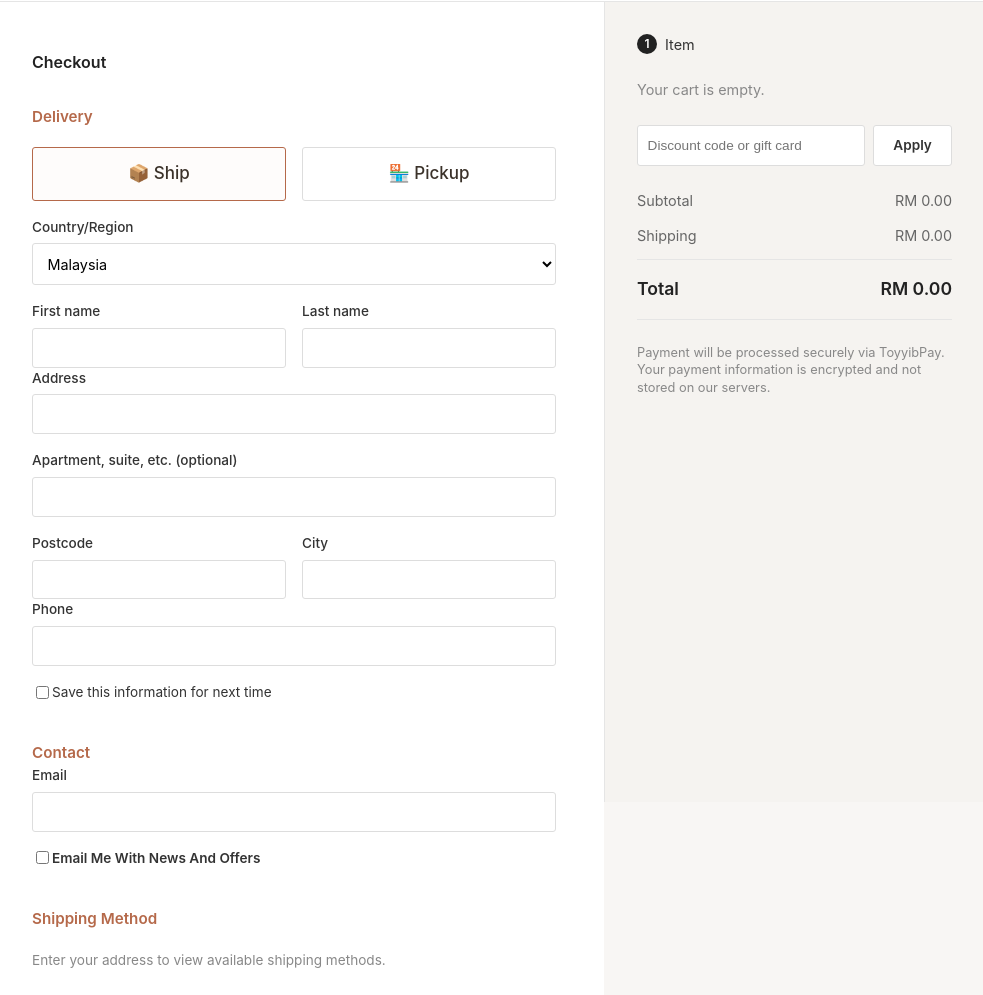
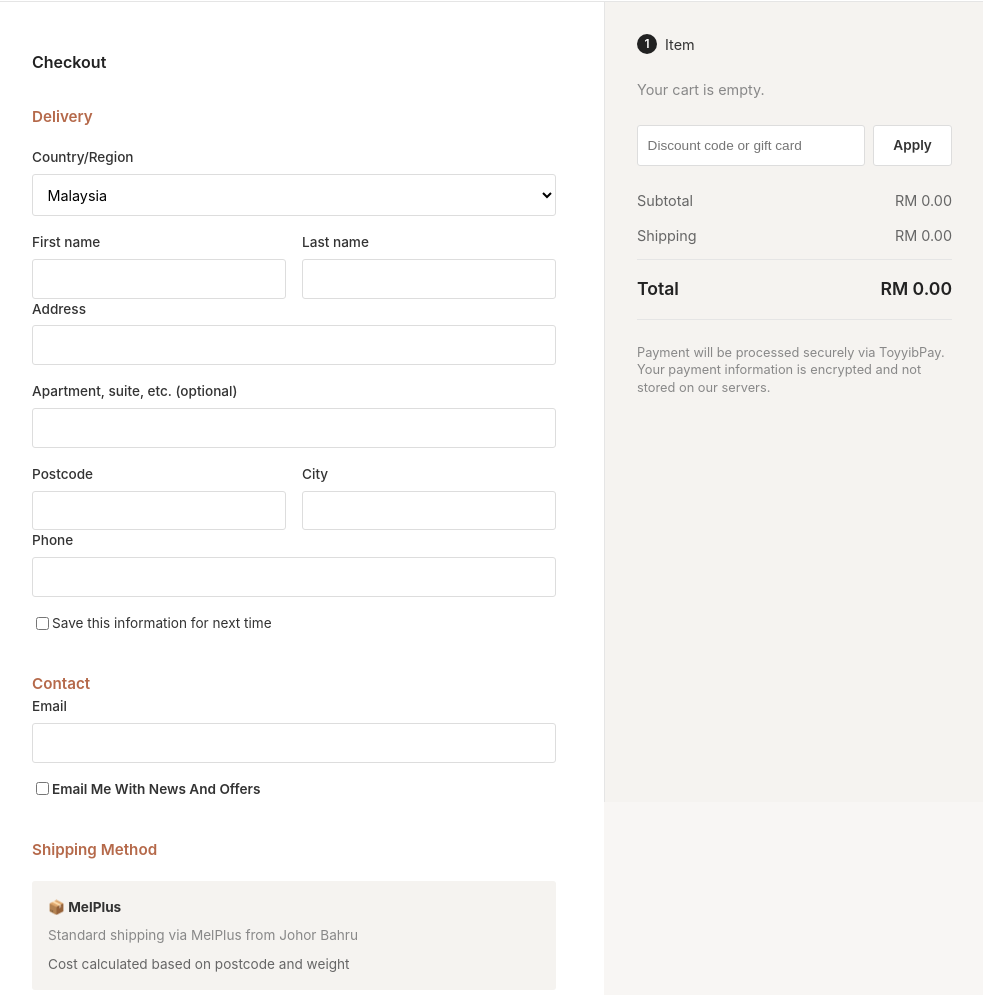
Before and after one commit to azamnadzmi/azam-reka-site, a website: page checkout.html in a window 1280 px wide. Shown: the part 57-1052 px from the top of the page, without its empty margins (156-1139 px from the left). Drawn offline with Linux system fonts and the light colour scheme.

Commit message:
Checkout refinements: remove pickup, display shipping method, update disclaimer

```diff
--- a/checkout.html
+++ b/checkout.html
@@ -414,16 +414,6 @@ body {
     <!-- DELIVERY SECTION -->
     <div class="form-section">
       <h2>Delivery</h2>
-      <div class="delivery-options">
-        <div class="delivery-option active">
-          <input type="radio" id="ship" name="delivery" value="ship" checked>
-          <label for="ship">📦 Ship</label>
-        </div>
-        <div class="delivery-option">
-          <input type="radio" id="pickup" name="delivery" value="pickup">
-          <label for="pickup">🏪 Pickup</label>
-        </div>
-      </div>
 
       <div class="form-group">
         <label>Country/Region</label>
@@ -493,7 +483,11 @@ body {
     <!-- SHIPPING METHOD -->
     <div class="form-section">
       <h2>Shipping method</h2>
-      <p style="font-size: 0.85rem; color: #888; margin: 0;">Enter your address to view available shipping methods.</p>
+      <div style="background: #f5f3f0; padding: 1rem; border-radius: 3px; font-size: 0.85rem; color: #333;">
+        <div style="margin-bottom: 0.5rem;"><strong>📦 MelPlus</strong></div>
+        <div style="color: #888;">Standard shipping via MelPlus from Johor Bahru</div>
+        <div style="margin-top: 0.5rem; color: #666;">Cost calculated based on postcode and weight</div>
+      </div>
     </div>
 
     <!-- EXPECTED ARRIVAL & RUSH CHARGES -->
@@ -521,9 +515,9 @@ body {
       <div style="background: #f5f3f0; padding: 1rem; border-radius: 3px; margin-bottom: 1rem; font-size: 0.85rem; line-height: 1.5; color: #333;">
         <ul style="margin: 0; padding-left: 1.2rem;">
           <li><strong>This is an inquiry, not a confirmed order:</strong> Submitting this form helps us understand your needs. Your order is not finalized until a quote is provided and payment/deposit is made.</li>
-          <li><strong>Communication:</strong> By submitting this form, you agree to be contacted by azam.reka via WhatsApp using the phone number provided to discuss pricing, designs, and order confirmation.</li>
+          <li><strong>Communication:</strong> By submitting this form, you agree to be contacted by azam.reka via WhatsApp using the phone number provided to discuss designs and order confirmation.</li>
           <li><strong>Production Quote:</strong> Order slots and deadlines are only secured once payment is received.</li>
-          <li><strong>Custom Details:</strong> If your order requires specific names or engraving details, a separate submission link will be provided after your order is confirmed.</li>
+          <li><strong>Surcharge:</strong> Surcharge may apply depending on the complexity of design.</li>
         </ul>
       </div>
       <label class="checkbox-label">
```
